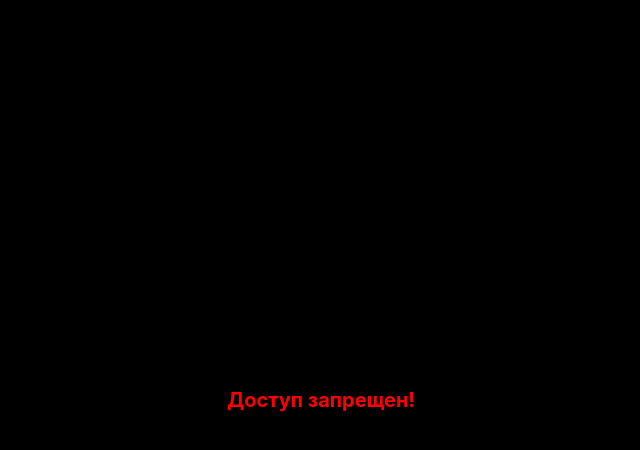
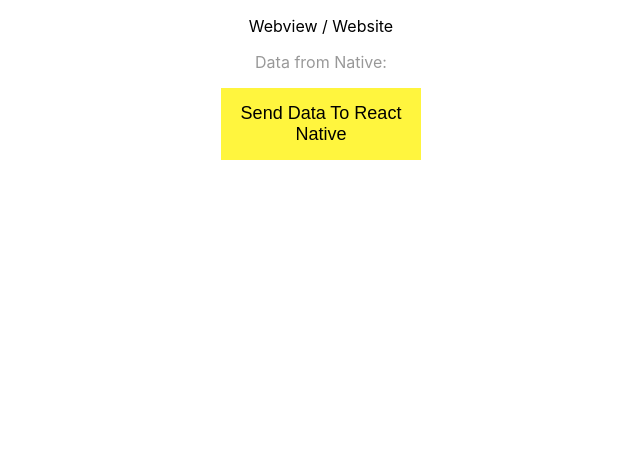
Before and after one commit to NShevchik/nativetoweb, a React (Create React App) app: page / in a window 1280 px wide. Shown: the top 450 px of the page, without its empty margins (319-959 px from the left). Built offline with nearby package versions, Linux system fonts and the light colour scheme.

Commit message:
test-json-data

```diff
--- a/src/App.jsx
+++ b/src/App.jsx
@@ -27,19 +27,17 @@
 var device = getPlatform();
 
 export const App = () => {
-  return device === "Windows" ||
-    device === "Macintosh" ||
-    device === "Linux" ? (
+  return (
     <BrowserRouter>
+      {device === "Windows" || device === "Macintosh" || device === "Linux" ? (
         <Routes>
-        <Route path="/" element={<ErrorPage />} />
+          <Route path="*" element={<MobilePage />} />
         </Routes>
-    </BrowserRouter>
       ) : (
-    <BrowserRouter>
         <Routes>
           <Route path="/" element={<MobilePage />} />
         </Routes>
+      )}
     </BrowserRouter>
   );
 };
--- /dev/null
+++ b/src/pages/DATA.js
@@ -0,0 +1,6 @@
+export const DATA = {
+    name: 'Website Data',
+    email: 'datafromweb@view.com',
+    adress: 'Belarus',
+    phone: '+375258559900'
+}
--- a/src/pages/MobilePage/MobilePage.css
+++ b/src/pages/MobilePage/MobilePage.css
@@ -1,11 +1,14 @@
-.App {
+.mobile {
     text-align: center;
   }
   .button{
-    padding: 20px;
-    width: 300px;
+    padding: 15px;
+    width: 200px;
     font-size: 18px;
-    background-color: #ffd951;
+    background-color: #fff53e;
     border: none;
     cursor: pointer;
   }
+  .data{
+    opacity: 0.4;
+  }
--- a/src/pages/MobilePage/MobilePage.jsx
+++ b/src/pages/MobilePage/MobilePage.jsx
@@ -1,21 +1,25 @@
 import React, { useState } from "react";
+import { DATA } from "../DATA";
 import "./MobilePage.css";
 
 const sendDataToReactNativeApp = async () => {
-  window.ReactNativeWebView.postMessage("It is Data from WebView / Website");
+  const jsondata = JSON.stringify(DATA);
+  window.ReactNativeWebView.postMessage(jsondata);
 };
-window.addEventListener("message", (message) => {
-  alert(message.data);
-});
+// window.addEventListener("message", (message) => {
+//   alert(message.data);
+// });
 
 export const MobilePage = () => {
-  const [state, setState] = useState();
+  const [state, setState] = useState("");
+
   window.addEventListener("message", (message) => {
     setState(message.data);
   });
   return (
-    <div className="App">
+    <div className="mobile">
       <p>Webview / Website</p>
+      <p className="data">Data from Native:</p>
       <p>{state}</p>
       <button onClick={sendDataToReactNativeApp} className="button">
         Send Data To React Native
```
Also changed, not shown: src/pages/ErrorPage/ErrorPage.jsx (+8 -10 lines). Lines whose indentation alone changed are shown as unchanged.
